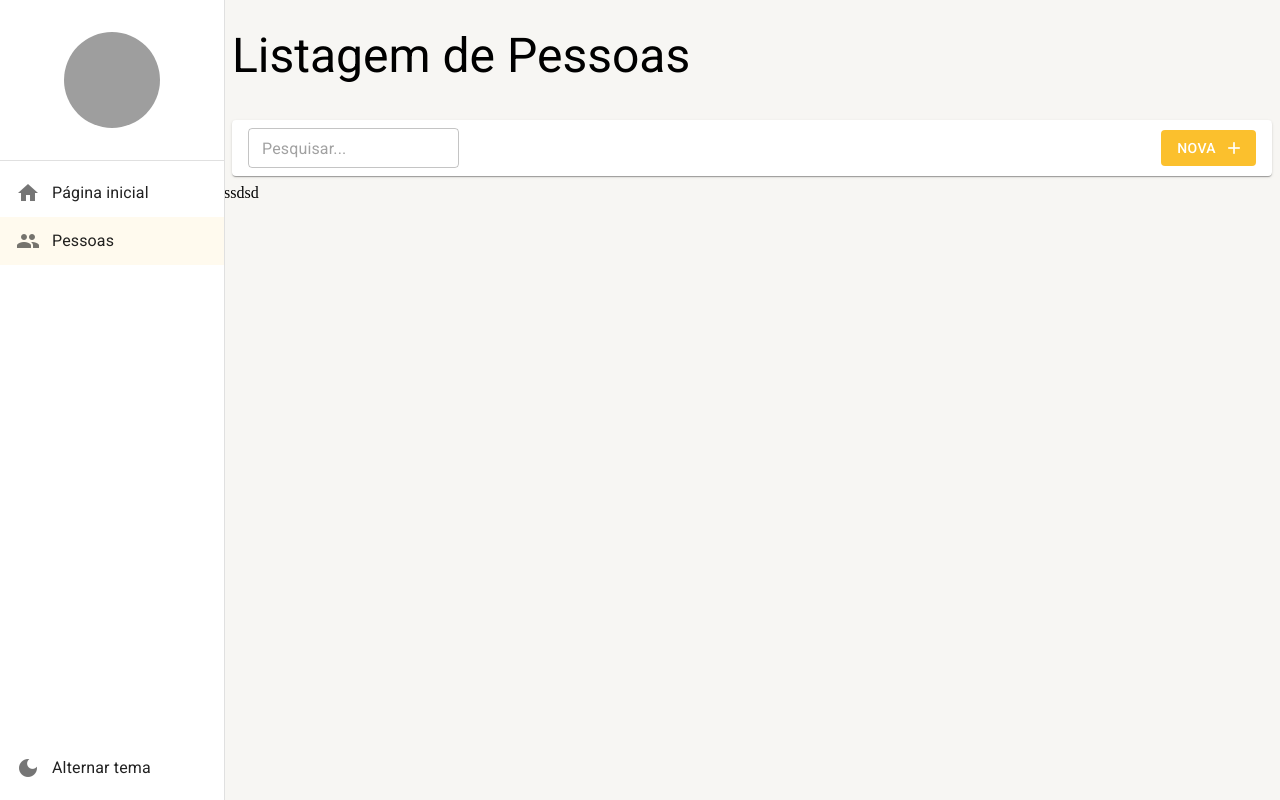
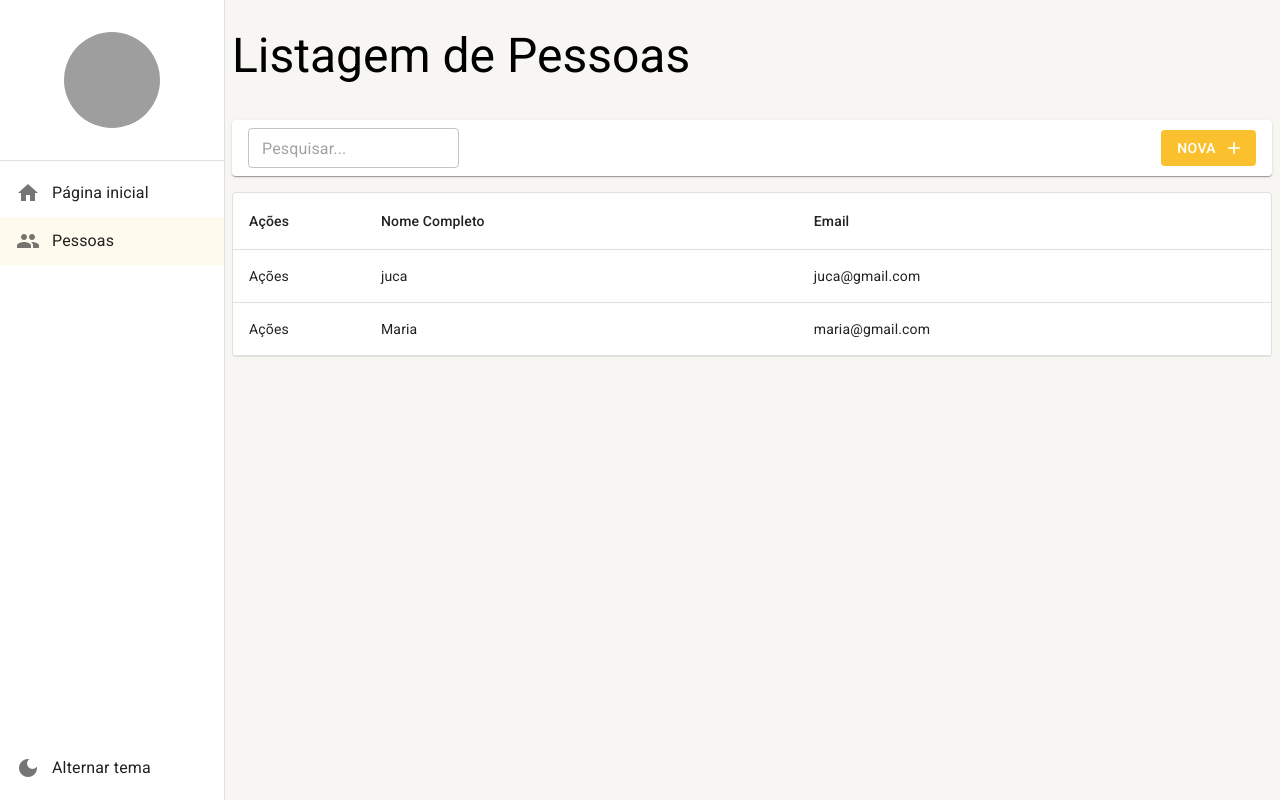
Before and after one commit to leandrorf/curso-react-materialui5-typescript, a React (Create React App) app in the folder youtube-curso-react-materialui-typescript/: page /pessoas in a window 1280 px wide. Built offline with nearby package versions, Linux system fonts and the light colour scheme; data requests are answered from the project's data file; grey boxes are pictures that could not be loaded.

Commit message:
#27 - Adicionando tabela para listagem de pessoas

```diff
--- a/youtube-curso-react-materialui-typescript/mock/database.json
+++ b/youtube-curso-react-materialui-typescript/mock/database.json
@@ -5,6 +5,12 @@
             "cidadeId": 1,
             "email": "juca@gmail.com",
             "nomeCompleto": "juca"
+        },
+        {
+            "id": 2,
+            "cidadeId": 1,
+            "email": "maria@gmail.com",
+            "nomeCompleto": "Maria"
         }
     ]
 }
--- a/youtube-curso-react-materialui-typescript/src/pages/pessoas/ListagemDePessoas.tsx
+++ b/youtube-curso-react-materialui-typescript/src/pages/pessoas/ListagemDePessoas.tsx
@@ -1,14 +1,19 @@
 import { useSearchParams } from "react-router-dom";
 import { FerramentasDaListagem } from "../../shared/components";
 import { LayoutBaseDePagina } from "../../shared/layouts";
-import { useEffect, useMemo } from "react";
-import { PessoasService } from "../../shared/services/api/pessoas/PessoasService";
+import { useEffect, useMemo, useState } from "react";
+import { IListagemPessoa, PessoasService } from "../../shared/services/api/pessoas/PessoasService";
 import { useDebounce } from "../../shared/hooks";
+import { Paper, Table, TableBody, TableCell, TableContainer, TableHead, TableRow } from "@mui/material";
 
 export const ListagemDePessoas: React.FC = () => {
 
     const [searchParams, setSearchParams] = useSearchParams();
-    const { debounce } = useDebounce(3000);
+    const { debounce } = useDebounce();
+
+    const [pessoas, setPessoas] = useState<IListagemPessoa[]>([]);
+    const [totalCount, setTotalCount] = useState(0);
+    const [isLoading, setIsLoading] = useState(true);
 
     const busca = useMemo(() => {
         return searchParams.get('busca') || '';
@@ -16,13 +21,20 @@ export const ListagemDePessoas: React.FC = () => {
 
     useEffect(() => {
 
+        setIsLoading(true);
+
         debounce(() => {
             PessoasService.getAll(1, busca)
                 .then((result) => {
+                    setIsLoading(false);
+
                     if (result instanceof Error) {
                         alert(result.message);
                     } else {
                         console.log(result);
+
+                        setPessoas(result.data);
+                        setTotalCount(result.totalCount);
                     }
             });
         });
@@ -41,7 +53,28 @@ export const ListagemDePessoas: React.FC = () => {
                 />
             }
         >
-            <div>ssdsd</div>
+            <TableContainer component={Paper} variant="outlined" sx={{ m: 1, width: 'auto' }}>
+                <Table>
+                    <TableHead>
+                        <TableRow>
+                            <TableCell width={100}>Ações</TableCell>
+                            <TableCell>Nome Completo</TableCell>
+                            <TableCell>Email</TableCell>
+                        </TableRow>
+                    </TableHead>
+                    <TableBody>
+
+                        {pessoas.map((pessoa) => (
+                            <TableRow key={pessoa.id}>
+                                <TableCell width={100}>Ações</TableCell>
+                                <TableCell>{pessoa.nomeCompleto}</TableCell>
+                                <TableCell>{pessoa.email}</TableCell>
+                            </TableRow>
+                        ))}
+
+                    </TableBody>
+                </Table>
+            </TableContainer>
         </LayoutBaseDePagina>
     );
 }
--- a/youtube-curso-react-materialui-typescript/src/shared/services/api/pessoas/PessoasService.ts
+++ b/youtube-curso-react-materialui-typescript/src/shared/services/api/pessoas/PessoasService.ts
@@ -1,14 +1,14 @@
 import { Environment } from "../../../environment";
 import { Api } from "../axios-config";
 
-interface IListagemPessoa {
+export interface IListagemPessoa {
     id: number;
     cidadeId: number;
     nomeCompleto: string;
     email: string;
 }
 
-interface IDetalhePessoa {
+export interface IDetalhePessoa {
     id: number;
     cidadeId: number;
     nomeCompleto: string;
```
